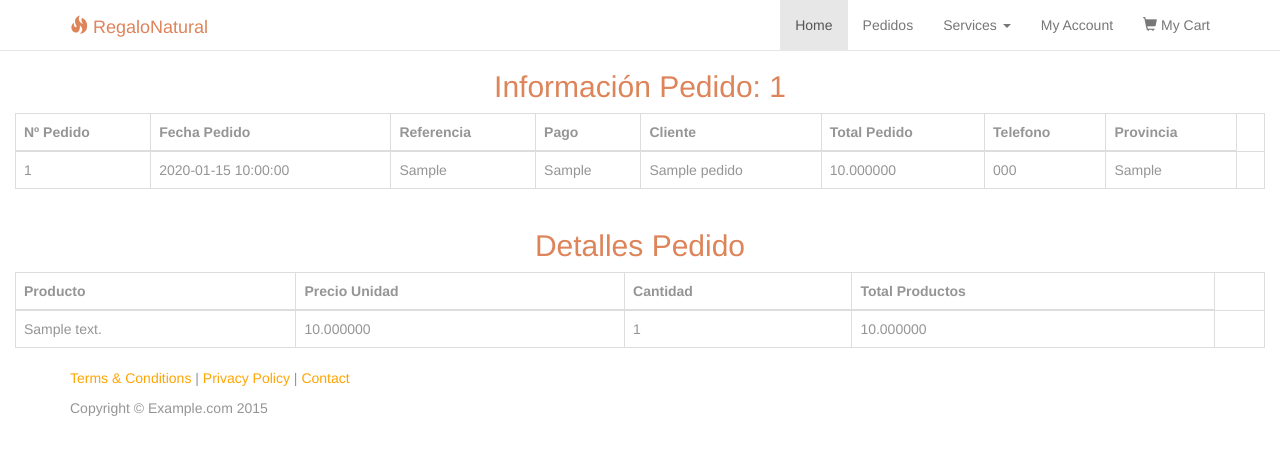
After one commit to usuarioregalonatural/Analisis-Pedidos, a PHP site: page /view/datospedidosdetalle.php?idpedido=1 in a window 1280 px wide. The commit adds this page. Shown: the top 455 px of the page. Run offline with PHP 8.4, Linux system fonts and the light colour scheme; tables that the repository leaves empty hold one stand-in row (values such as "Sample post").

Commit message:
Listando pedidos detalle

```diff
--- a/www/index.html
+++ b/www/index.html
@@ -39,7 +39,7 @@ Although you can use them, for a more unique website, replace these images with
                     <span class="icon-bar"></span>
                     <span class="icon-bar"></span>
                 </button>
-                <a class="navbar-brand" href="#">
+                <a class="navbar-brand" href="index.html">
                 	<span class="glyphicon glyphicon-fire"></span>
                 	RegaloNatural
                 </a>
@@ -51,7 +51,7 @@ Although you can use them, for a more unique website, replace these images with
                         <a href="#">Home</a>
                     </li>
                     <li>
-                        <a href="#">Pedidos</a>
+                        <a href="./view/datospedidos.php">Pedidos</a>
                     </li>
 					<li class="dropdown">
 						<a href="#" class="dropdown-toggle" data-toggle="dropdown" role="button" aria-haspopup="true" aria-expanded="false">Services <span class="caret"></span></a>
--- a/www/model/conexionPDOWeb.php
+++ b/www/model/conexionPDOWeb.php
@@ -22,8 +22,9 @@ class ConexionPDOWeb
     public function conectar(){
         try {
 //            $dsn = "mysql:host=". $this->server .";dbname=".$this->db . ";port=51000";
-            $dsn = "mysql:host=". $this->server .";dbname=".$this->db ;
+            $dsn = "mysql:host=". $this->server .";dbname=".$this->db . ";charset=utf8mb4" ;
             $this->dbh = new PDO($dsn, $this->usuario, $this->clave);
+
             //    echo "Conectado a Web!!!";
         } catch (PDOException $e){
             echo "Error conectando a PDOWeb -> ";
--- a/www/model/datospedidos.php
+++ b/www/model/datospedidos.php
@@ -22,3 +22,15 @@ class DatosPedidos extends conexionPDOWeb
     }
 
 }
+
+class DatosPedidosSQL extends conexionPDOWeb
+{
+    public $resultado;
+    public $consulta;
+    function obtenerdatos(){
+        parent::conectar();
+        $this->resultado=parent::obtiene_consulta($this->consulta);
+        parent::desconectar();
+    }
+
+}
--- a/www/partials/partial01.html
+++ b/www/partials/cabecerapedidosIni.html
@@ -39,7 +39,7 @@ Although you can use them, for a more unique website, replace these images with
                 <span class="icon-bar"></span>
                 <span class="icon-bar"></span>
             </button>
-            <a class="navbar-brand" href="#">
+            <a class="navbar-brand" href="../index.html">
                 <span class="glyphicon glyphicon-fire"></span>
                 RegaloNatural
             </a>
@@ -51,7 +51,7 @@ Although you can use them, for a more unique website, replace these images with
                     <a href="../index.html">Home</a>
                 </li>
                 <li>
-                    <a href="#">Pedidos</a>
+                    <a href="../view/datospedidos.php">Pedidos</a>
                 </li>
                 <li class="dropdown">
                     <a href="#" class="dropdown-toggle" data-toggle="dropdown" role="button" aria-haspopup="true" aria-expanded="false">Services <span class="caret"></span></a>
--- /dev/null
+++ b/www/sql/detalle_pedido.sql
@@ -0,0 +1,6 @@
+SELECT
+descripcion_producto,
+precio_unitario_producto,
+cantidad_producto,
+total_productos
+from Detalle_Pedidos
--- /dev/null
+++ b/www/sql/pedidoconcreto.sql
@@ -0,0 +1,10 @@
+SELECT
+fecha,
+id_pedido,
+referencia,
+metodo_pago,
+nombre_cliente,
+precio_total_pedido,
+provincia_cliente,
+telefono_cliente
+from Cabeceras_Pedidos
--- /dev/null
+++ b/www/view/datospedidosdetalle.php
@@ -0,0 +1,113 @@
+<?php
+require_once('../partials/cabecerapedidosIni.html');
+
+$id_pedido=$_GET['idpedido'];
+
+require_once ('../funciones/funciones.php');
+require_once ('../config/config.php');
+require_once ('../model/datospedidos.php');
+
+?>
+
+<div class="container-fluid">
+    <div class="card mb-3">
+        <div class="card-header">
+
+
+
+            <div class="container text-center">
+                <h2>Información Pedido: <?php echo $id_pedido ?></h2>
+            </div><!--/.container-->
+
+            <div class="card-body">
+                <div class="table-responsive">
+                    <table class="table table-bordered" id="dataTable" width="100%" cellspacing="0">
+                        <thead>
+                        <tr>
+                            <th>Nº Pedido</th>
+                            <th>Fecha Pedido</th>
+                            <th>Referencia</th>
+                            <th>Pago</th>
+                            <th>Cliente</th>
+                            <th>Total Pedido</th>
+                            <th>Telefono</th>
+                            <th>Provincia</th>
+                        </tr>
+                        </thead>
+                        <tfoot>
+                        </tfoot>
+                        <tbody>
+
+                        <?php
+                            $sentenciaSQL=file_get_contents("../sql/" ."pedidoconcreto.sql");
+                            $sentenciafinal=$sentenciaSQL . " where id_pedido=" .  $id_pedido . ";";
+                            $datos=new DatosPedidosSQL();
+                            $datos->consulta=$sentenciafinal;
+                            $datos->obtenerdatos();
+                            foreach ($datos->resultado as $registro) {
+                                echo "<td>" . $registro['id_pedido'] . "</td>";
+                                echo "<td>" . $registro['fecha'] . "</td>";
+                                echo "<td>" . $registro['referencia'] . "</td>";
+                                echo "<td>" . $registro['metodo_pago'] . "</td>";
+                                echo "<td>" . $registro['nombre_cliente'] . "</td>";
+                                echo "<td>" . $registro['precio_total_pedido'] . "</td>";
+                                echo "<td>" . $registro['telefono_cliente'] . "</td>";
+                                echo "<td>" . $registro['provincia_cliente'] . "</td>";
+                                echo "<td>" . "</td>";
+                                echo "</tr>";
+                            }
+                        ?>
+                       </tbody>
+                    </table>
+                    <div class="container text-center">
+                        <h2>Detalles Pedido</h2>
+                    </div><!--/.container-->
+
+                       <table class="table table-bordered" id="dataTable" width="100%" cellspacing="0">
+                            <thead>
+                            <tr>
+                                <th>Producto</th>
+                                <th>Precio Unidad</th>
+                                <th>Cantidad</th>
+                                <th>Total Productos</th>
+                            </tr>
+                            </thead>
+                            <tfoot>
+                            </tfoot>
+                            <tbody>
+
+                            <?php
+                            $sentenciaSQL=file_get_contents("../sql/" ."detalle_pedido.sql");
+                            $sentenciafinal=$sentenciaSQL . " where id_pedido=" .  $id_pedido . " order by id_linea_pedido;";
+                            $datosdet=new DatosPedidosSQL();
+                            $datosdet->consulta=$sentenciafinal;
+                            $datosdet->obtenerdatos();
+                            foreach ($datosdet->resultado as $registro) {
+                                echo "<td>" . $registro['descripcion_producto'] . "</td>";
+                                echo "<td>" . $registro['precio_unitario_producto'] . "</td>";
+                                echo "<td>" . $registro['cantidad_producto'] . "</td>";
+                                echo "<td>" . $registro['total_productos'] . "</td>";
+                                echo "<td>" . "</td>";
+                                echo "</tr>";
+                            }
+                            ?>
+                            </tbody>
+
+
+
+
+                    </table>
+                </div>
+            </div>
+
+        </div>
+
+    </div>
+
+</div>
+
+
+<?php
+require_once('../partials/cabecerapedidosFin.html');
+
+?>
```
Also changed, not shown: www/view/datospedidos.php (+3 -6 lines), www/partials/cabecerapedidosFin.html (renamed from www/partials/partial01fin.html).
